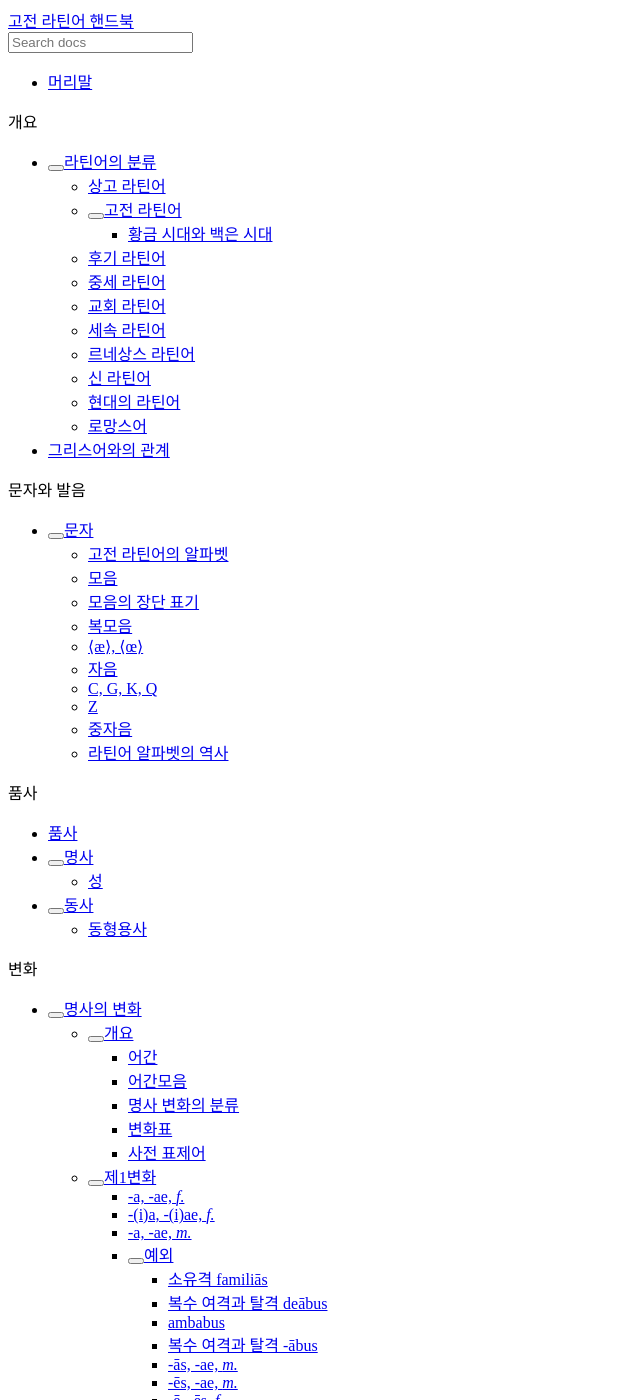
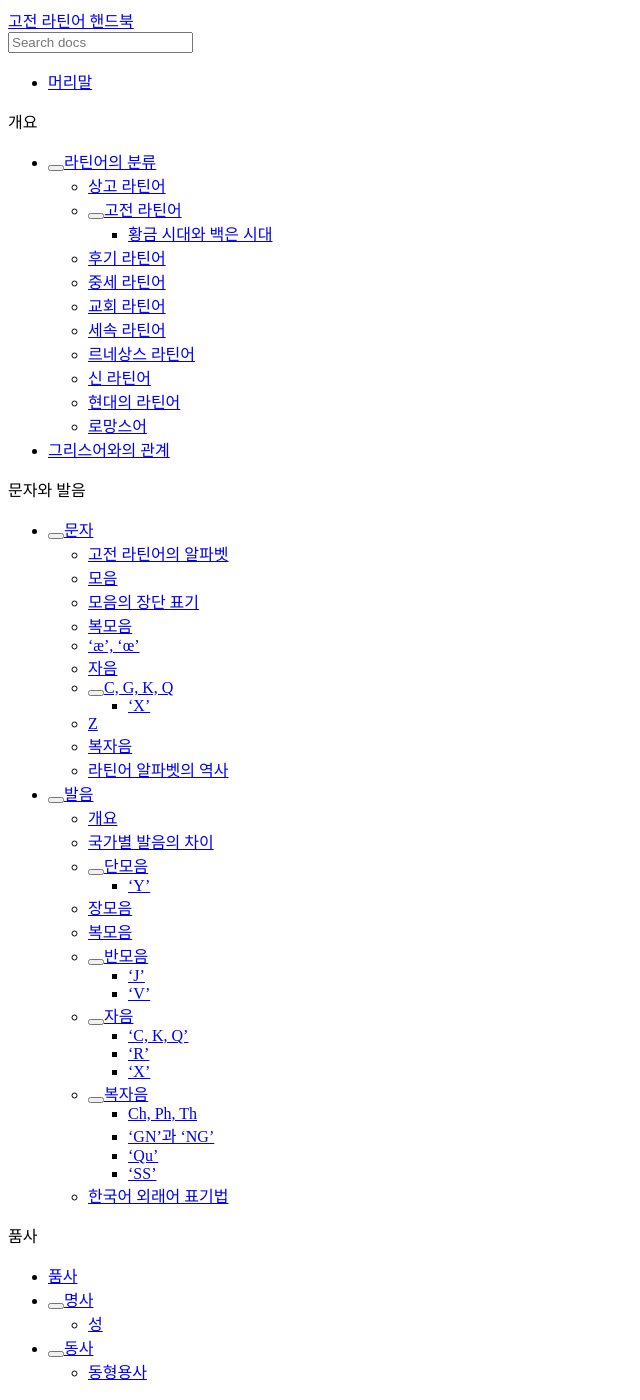
Before and after one commit to kabbala/grammatica_latina, a Sphinx documentation site: the page built from source/index.rst, in a window 1280 px wide and 1400 px high. Shown: the whole window, without its empty margins (0-640 px from the left). Built offline with Sphinx 7.4.7 and the Read the Docs theme 2.0.0, drawn with Linux system fonts in a browser that asks for light colours; some of the changed lines change nothing that is shown; some of the changed text lies outside the part shown.

Commit message:
발음 항목 추가

```diff
--- a/source/abecedarium.rst
+++ b/source/abecedarium.rst
@@ -31,16 +31,7 @@
 
 라틴어에는 A, E, I, O, U 모두 5가지 모음이 있다. 한국어 [아, 에, 이, 오, 우]로 발음한다. 라틴어 모음에는 장단이 있어서 사실상 10개의 모음으로 봐야 한다고 이야기하는 학자도 있다.
 
-Y도 모음으로 분류하나, 라틴어의 모음으로 보지 않으며, 그리스어에서 유래한 외래어를 표기할 때 주로 사용한다. 한국어 [위]와 비슷하게 발음하나 단모음이다. [*]_ 화자에 따라서는 [우], [이]로 발음하는 경우도 있다. 교회 라틴어에서는 [이]에 가깝게 발음한다.
-
-   | ypsilon(그리스어 û psīlón) [윕실론]
-   | Kyrie(그리스어 Kúrie) [키리에](교회 라틴어) [*]_
-
-.. [*]
-   한국어 표준어 규정에서는 ‘위’를 단모음으로 규정하고 있으나, 다수의 한국어 화자는 이중모음으로 발음한다. 또, 중세 이후 1980년대까지도 이중모음으로 취급되었다.
-
-.. [*]
-   ‘기리에’로 옮긴 경우도 있다. [초급 라틴어]
+Y도 모음으로 분류하나, 라틴어의 모음으로 보지 않으며, 그리스어에서 유래한 외래어를 표기할 때 주로 사용한다. 한국어 [위]와 비슷하게 발음하나 단모음이다. 화자에 따라서는 [우], [이]로 발음하는 경우도 있다. 교회 라틴어에서는 [이]에 가깝게 발음한다.
 
 또한 라틴어에는 복모음이 있다. AE처럼 두 개의 문자로 표기하지만 하나의 모음으로 취급한다. 자세한 것은 해당 항목 참조.
 
@@ -94,7 +85,7 @@
 .. note::
    교회 라틴어에서는 au, eu, ay 가 복모음으로 사용되며, 노래에서는 뒤의 모음을 짧게 덧붙이는 형태로 발음한다.
 
-⟨æ⟩, ⟨œ⟩
+‘æ’, ‘œ’
 --------
 
 중세 라틴어에서 복모음 ae와 oe를 표기하기 위해 사용한 글자로, 고전 라틴어에서는 사용하지 않는다.
@@ -123,12 +114,24 @@
 
 그래서 고전 라틴어 시대부터는 사실상 K가 쓰이지 않는다. 예외는 Kaeso라는 고유명사와 Kalendae 뿐이다. 이 둘은 이전 표기법을 전통적으로 지켜온 것으로 추정된다. 고전 라틴어 이후에 만들어진 교회 라틴어에서도 당연히 쓰이지 않는다. 다만 그리스어 같은 외래어 표기에는 드물게 사용된다.
 
-C, K와 비슷한 음가를 가진 또하나의 문자는 Q이다. Q는 거의 Qu 형태로만 사용되며 Cu, Ku와 혼용되기도 하였다. Kh 역시 비슷한 음가를 가지고 있다. 고전 라틴어를 기준으로 현재의 발음은 C, K, Q는 [k], G는 [g], Qu는 [k\ :sup:`w`\], Kh는 [k\ :sup:`h`\]로 보는 것이 적당할 것이다.
+C, K와 비슷한 음가를 가진 또하나의 문자는 Q이다. Q는 거의 Qu 형태로만 사용되며 Cu, Ku와 혼용되기도 하였다. Kh 역시 비슷한 음가를 가지고 있다. 고전 라틴어를 기준으로 현재의 발음은 C, K, Q는 [k], G는 [g], Qu는 [kw], Kh는 [k\ :sup:`h`\]로 보는 것이 적당할 것이다.
 
 또한 C와 G는 교회 라틴어에서 변화한 발음이다. E, I, Y 앞에서는 각각 [tʃ]와 [ʤ]로 발음한다. 영어의 음운론에 따라 hard C와 soft C로 설명하는 경우도 있으나 적절하지 않은 거 같다.
 
 .. note::
    C, K, Q가 혼용된 것은 에트루리아 알파벳의 영향이라는 의견이 있다. 즉, 에트루리아어에서는 C는 CE, CI 형태로, K는 KA로, Q는 QU 형태로만 사용되었다는 것이다.
+
+‘X’
+~~~
+
+라틴어에서 X는 하나의 문자라기보다, C+S를 줄여서 쓴 기호이다. 복자음으로 분류할 수도 있다.
+
+G는 C에서 파생된 문자이므로 G+S로도 사용된다.
+
+.. note::
+   하나의 음가를 가진 알파벳으로 보기 어렵기 때문에 라틴어 알파벳에서 제외하려는 시도도 있었다고 한다.
+
+   한편으로 이와 비슷하게 B+S 또는 P+S를 나타내는 ‘Ↄ’ 또는 ‘ↃϹ’를 알파벳에 추가하려는 시도도 있었다.
 
 Z
 ---
@@ -146,7 +149,7 @@
 .. note::
    그리스어 Z의 음가는 고대 그리스어에서는 [dz]였던 것으로 추정되고, 코이네 그리스어에서는 현재의 [z]로 바뀐다.
 
-중자음
+복자음
 ------
 
 - QU
--- /dev/null
+++ b/source/appellatio_litterarum.rst
@@ -0,0 +1,261 @@
+발음
+====
+
+개요
+----
+
+고전 라틴어의 발음 원칙은 다음과 같다.
+
+#. 고전 라틴어는 알파벳 한글자 한글자 모두 발음한다. 즉, 문자 그대로 읽는다. 묵음은 없다. [*]_
+
+#. 라틴어에는 모음의 장단과 강세가 있다.
+
+#. 발음에 유의해야 할 것으로 복모음과 복자음이 있다.
+
+#. 운문에서는 발음과 강세가 변하기도 한다.
+
+.. [*]
+   중세 라틴어에서 h가 묵음이 된다.
+
+.. todo::
+   복모음, 이중모음, 중모음 중에서 가장 적합한 번역어 선택할 것.
+
+.. note::
+   고전 라틴어는 알파벳을 글자 그대로 읽는 것이 특징이다. 이 점에서 라틴어가 영향을 받은 에트루리아어, 그리스어, 페니키아어 등과 다르다. 자신들의 독자적인 체계를 구축한 것으로 추측된다.
+
+국가별 발음의 차이
+------------------
+
+라틴어가 넓은 지역에서 2천년 가까이 사용된데다가 현재는 사어이기 때문에 반드시 따라야 할 표준 발음은 없다.
+
+그래서 라틴어를 교육하는 국가들마다 발음의 차이가 있다. 특히 로망스어 사용 국가에서는 모국어의 영향을 받아 라틴어를 발음하는 경우가 많다.
+
+크게 남유럽식과 북유럽식으로 분류하기도 하는데, 이렇게 나누어도 독일어식, 영어식, 루마니아식, 남미식 등은 포함이 되지 않으며, 남유럽과 북유럽 안에서도 상당한 차이가 있다. 예를들어 프랑스, 스페인, 이탈리아는 같은 남유럽식으로 분류하지만 발음상 차이가 크다.
+
+남유럽식으로 분류되는 국가들은 대부분 로망스어를 사용하며, 종교적으로 카톨릭이 우세하기 때문에 교회 라틴어에 가까운 발음인 경우가 많다. 로망스어와 교회 라틴어는 모두 세속 라틴어의 영향을 받은 것이다.
+
+각 국가별 발음의 차이는 다음 자료를 참고할 것.
+
+* 영어 위키백과의 Latin regional pronunciation 항목. <https://en.wikipedia.org/wiki/Latin_regional_pronunciation>
+
+단모음
+------
+
+.. csv-table::
+   :header-rows: 1
+   :stub-columns: 1
+   :widths: auto
+
+   , 고전 라틴어, 교회 라틴어
+   A, 아
+   E, 에
+   I, 이
+   O, 오
+   U, 우
+   \(Y), 위, 이
+
+라틴어 모음 A, E, I, O, U 5개는 한국어 [아, 에, 이, 오, 우]로 발음한다. 기본적인 모음들로, 한국어 화자 입장에서도 이해하는데 큰 무리가 없다.
+
+모음에 대해서 또 알아두어야 할 것은 라틴어에서는 모음을 기준으로 음절을 구분한다는 것이다. 자음으로만 이루어진 것은 음절로 간주하지 않는다.
+
+‘Y’
+~~~
+
+Y도 모음으로 분류하나, 그리스어에서 유래한 외래어 등을 표기할 때만 사용하며, 라틴어의 모음으로는 간주하지 않는다.
+
+고전 라틴어에서 Y는 한국어 단모음 [위]로 발음한다. [*]_ 화자에 따라서는 [우], [이]로 발음하는 경우도 있다. 프랑스어 ‘y’, 독일어 ‘ü’ 발음으로 설명하기도 한다.
+
+   | ypsilon(그리스어 û psīlón) [윕실론]
+
+.. [*]
+   한국어 표준어 규정에서는 ‘위’를 단모음으로 규정하고 있으나, 다수의 한국어 화자는 이중모음으로 발음한다. 또, 중세 이후 1980년대까지도 이중모음으로 취급되었다.
+
+   단모음은 입모양이 바뀌지 않고 발음하는 것이므로, ‘위’를 단모음으로 발음하는 방법은 두 가지가 있다. 입술의 모양을 ‘우’로 고정하고 입안에서 ‘이’를 발음하는 방법과, 입술의 모양을 ‘이’로 고정하고 입안에서 ‘우’를 발음하는 방법이다.
+
+   고전 라틴어에서 이중모음 ‘위’로 읽히는 것은 ‘UI’가 따로 있다.
+
+교회 라틴어에서는 [이]에 가깝게 발음한다. 여전히 [위]와 같은 느낌이 남아있어서 입술을 좌우로 크게 벌리지 않는다.
+
+   | Kyrie(그리스어 Kúrie) [키리에](교회 라틴어) [*]_
+
+.. [*]
+   ‘기리에’로 옮긴 경우도 있다. [초급 라틴어]
+
+한국어 외래어 표기법에서는 일반적으로 ‘이’로 적는다. 이 책에서는 고전 라틴어 발음에 맞춰 ‘위’로 표기하도록 한다.
+
+장모음
+------
+
+.. csv-table::
+   :header-rows: 1
+   :stub-columns: 1
+   :widths: auto
+
+   , 고전 라틴어, 교회 라틴어
+   Ā, 아ː, 아
+   Ē, 에ː, 에
+   Ī, 이ː, 이
+   Ō, 오ː, 오
+   Ū, 우ː, 우
+
+라틴어에는 모음의 장단 구분이 있다.
+
+장음은 보통 문자 위에 막대(macron) 표시로 표기하며, 고대에는 지금의 강세 표시인 apex로 표시하기도 하였다.
+
+한국어에는 장음을 표기하는 정해진 방법이 없으므로, 여기서는 모음을 중복해서 적거나 발음기호로 표기하기로 한다.
+
+모음이 2개 이상 중복되어서 적힌 것은 장모음이 아니라, 각각 읽는 것이다. 복모음의 경우는 해당 항목 참조.
+
+   | bēstiīs [ˈ베ː스티이이ː스] :sig:`f.` 짐승에게(bestia의 여격/탈격)
+
+중세 라틴어에서는 모음의 장단 구분이 약해져서, 교회 라틴어에서는 모음의 장단 구분이 사실상 없다고 봐도 될 정도이며, 모음의 장단 표시를 거의 하지 않는다.
+
+일부 지역에서는 모음의 장단이 개모음과 폐모음으로 구분되기도 한다.
+
+   | ĕ [ɛ], ē [e]
+
+미국식 영어 화자의 경우 장음을 영어식으로 읽는 경우도 있다.
+
+   | cāsus [ˈkeɪˌsʌs]
+   | Platō [ˈpleɪˌtoʊ] [*]_
+
+.. [*]
+   이 경우는 a에 강세가 있기 때문에 장음처럼 읽게 된 것 같다. (Plátō)
+
+모음의 장단은 강세의 구분과 운문의 운율에 영향을 미친다.
+
+복모음
+------
+
+여기서는 고전 라틴어의 6개 복모음만 다루도록 하겠다. 상고 라틴어와 교회 라틴어는 복모음이 다르다.
+
+.. csv-table::
+   :header-rows: 1
+   :stub-columns: 1
+   :widths: auto
+
+   , 고전 라틴어, 교회 라틴어
+   ae, 아이, [ɛ](æ로도 표기)
+   au, 아우
+   ei, 에이
+   eu, 에우
+   oe, 오에, [e](œ로도 표기)
+   ui, 우이
+
+ae가 [아에]가 아니라 [아이]인 것에 유의.
+
+.. todo:: 복모음 발음법에 대해서 정리할 것.
+
+라틴어 복모음은 하나의 모음으로 취급한다.
+
+복모음과 같은 문자를 썼지만 복모음이 아닌 경우도 있다.
+
+   | aer [ˈaːˌeːr] :sig:`m. f.` 공기 ([aɪr]가 아님) [*]_
+
+.. [*]
+   이 경우 aër처럼 움라우트를 붙여 표시하기도 한다. 그러나 고전 라틴어에서는 잘 사용하지 않는 방법이다.
+
+반모음
+------
+
+‘J’
+~~~
+
+‘V’
+~~~
+
+자음
+----
+
+.. csv-table::
+   :stub-columns: 1
+   :widths: auto
+
+   B, [b]
+   "C\, K(Ka)\, Q(Qu)", [k]
+   D, [d]
+   F, [f]
+   G, [g]
+   H, [h]
+   L, [l]
+   M, [m]
+   N, [n]
+   P, [p]
+   R, [r]
+   S, [s]
+   T, [t]
+   \(X=C+S),
+   Z, [z]
+
+매우 다행스럽게도, 라틴어 자음은 대부분 알파벳에서 연상되는 발음을 그대로 사용한다.
+
+‘C, K, Q’
+~~~~~~~~~
+
+라틴어에서는 C, K, Q가 동일한 [k]의 음가를 가지고 있다. 뒤에 따르는 모음에 따라서 다르게 썼던 것으로 추정한다.
+
+그러나 고전 라틴어에서 K는 극히 적은 수의 단어에만 사용되고, Q는 Qu 형태로만 사용되므로 혼동되지 않는다.
+
+.. note::
+   C, K, Q가 같은 음가를 가지고 있기 때문에 고전 시대부터는 K는 사라지고, Q는 Qu 형태로만 쓰이고, C를 주로 사용하게 된 것으로 본다.
+
+‘R’
+~~~
+
+고전 라틴어의 R은 스페인어, 이탈리아어 등에서 보이는 치경 전동음(voiced alveolar trills)이다. 로마인들은 이를 ‘개가 으르렁거리는 소리’(littera canina)라고 부르기도 했다.
+
+한국어에서는 사용하지 않는 발음이므로, 한국어 화자는 발음이 어려울 수도 있다. 이 경우는 한글 초성의 ‘ㄹ’ 발음으로 대체해서 발음하는 것도 가능할 것이다. 단, 라틴어에서는 초성 뿐만 아니라 종성에도 사용된다는 것에 유의해야 한다.
+
+.. note::
+   프랑스어와 영어 같은 사용자가 많은 언어에도 이 발음이 없어서, 떨림소리로 내지 않더라도 의사소통에는 문제가 없을 것으로 생각된다.
+
+‘X’
+~~~
+
+라틴어에서 X는 하나의 문자라기보다, C+S 또는 G+S를 줄여서 쓴 기호이다. 굳이 따지자면 복자음으로 분류하는 것도 가능할 것이다.
+
+복자음
+------
+
+Ch, Ph, Th
+~~~~~~~~~~
+
+.. csv-table::
+   :header-rows: 1
+   :stub-columns: 1
+   :widths: auto
+
+   , 그리스어,
+   Ch, Χ, [k\ :sup:`h`\]
+   Ph, Φ, "[f]\, [p\ :sup:`h`\]"
+   Th, Θ, [θ]
+
+Ch, Ph, Kh는 그리스어를 표기하기 위한 복자음이다.
+
+‘GN’과 ‘NG’
+~~~~~~~~~~~
+
+‘Qu’
+~~~~
+
+항상 이 형태로 쓰이기 때문에 복자음 항목에서 설명하는 경우가 많다. 그러나 U는 모음일 뿐더러, Q는 U 앞에만 쓰이는 관습이 굳은 것이다.
+
+복자음으로 언급되는 것은 라틴어 U가 [w]로 쓰이는 반모음 성격이 있어서 마치 하나의 자음인 것처럼 인식하기 때문인 것으로 보인다.
+
+‘SS’
+~~~~
+
+한국어 외래어 표기법
+--------------------
+
+라틴어의 한국어 외래어 표기법은 다른 여러 외국어의 경우와 마찬가지로 완벽하게 합의가 이루어진 상태는 아니다.
+
+특히 라틴어는 공식적으로 발표한 규정이 없는 상태이나, 다음의 일반적인 외래어 표기 원칙을 적용하는 경우가 많다.
+
+* Y는 ‘이’로 표기한다. 이 책에서는 고전 라틴어 발음에 충실하게 ‘위’로 표기하기로 한다.
+* AE는 ‘아이’, OE는 ‘오이’로 적는다. 이 책에서는 교회 라틴어에서 단모음으로 사용될 때는 다르게 적는다.
+* 모음의 장단은 표기하지 않는다. 이 책에서는 학습상 편의를 위해 같은 모음을 중복해서 장모음을 표기한다.
+* V는 ‘ㅂ’으로 적는다. 이 책에서는 고전 라틴어 발음에 충실하게 [w] 발음으로 표기한다.
+* 된소리를 사용하지 않는다. 이 책에서는 교회 라틴어 발음 표기에 사용한다.
+* 받침에 ‘ㄷ’, ‘ㅌ’, ‘ㅍ’ 등을 사용하지 않는다. 이 책에서는 경우에 따라서 사용한다.
+* 받침의 NG는 ‘ㅇ’으로 표기한다. 이 책에서는 경우에 따라서 다르게 표기한다.
--- a/source/index.rst
+++ b/source/index.rst
@@ -23,6 +23,7 @@
    :caption: 문자와 발음
 
    abecedarium
+   appellatio_litterarum
 
 .. toctree::
    :maxdepth: 2
```
